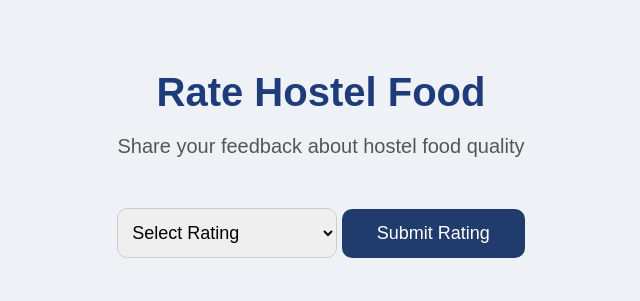
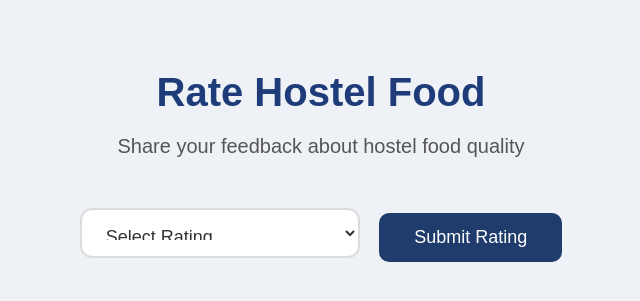
Before and after one commit to kandikondasaisamskruthi-netizen/Hostel_Project, a Flask app: page /rating in a window 1280 px wide. Shown: the part 68-369 px from the top of the page, without its empty margins (319-959 px from the left). Run offline with Flask 3, Linux system fonts and the light colour scheme.

Commit message:
Update Rating.html

```diff
--- a/templates/Rating.html
+++ b/templates/Rating.html
@@ -1,13 +1,10 @@
 <!DOCTYPE html>
 <html>
 <head>
-    <title>Page Name</title>
+    <title>Food Rating</title>
     <link rel="stylesheet" href="{{ url_for('static', filename='Style.css') }}">
 </head>
 <body>
-    <!-- templates/rating.html -->
-<form method="POST" class="rating-form"></form>
-<link rel="stylesheet" href="/static/style.css">
 
 <div class="navbar">
     <h2>Food Rating</h2>
@@ -24,7 +21,7 @@
             Share your feedback about hostel food quality
         </p>
 
-        <form method="POST">
+        <form method="POST" class="rating-form">
 
             <select name="rating" required>
                 <option value="">Select Rating</option>
@@ -43,5 +40,6 @@
     </div>
 
 </div>
+
 </body>
 </html>
```
